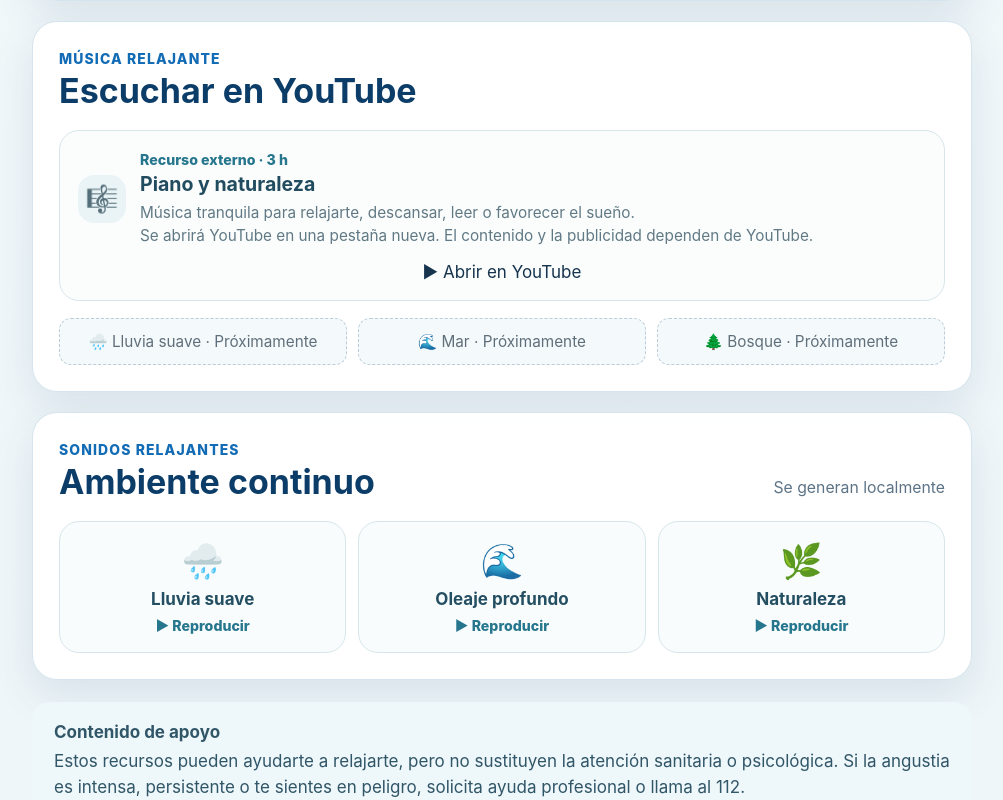
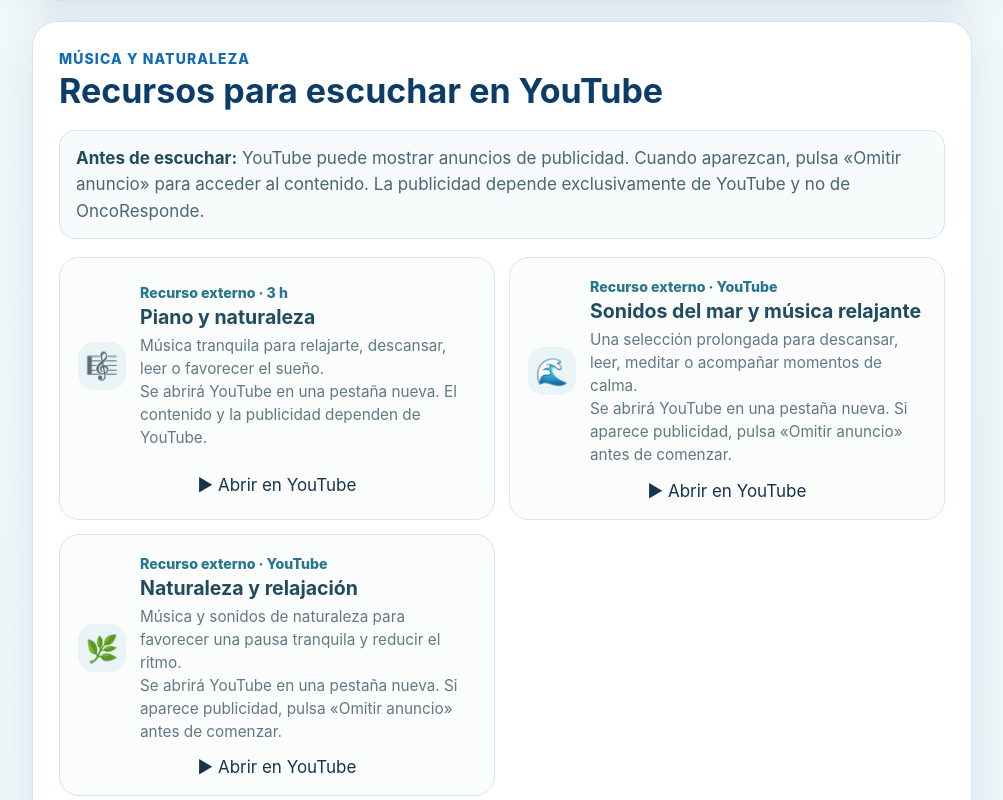
Before and after one commit to Moisesmira/OncoResponde, a React (Vite) app: page /relajate in a window 1280 px wide. Shown: the part 1560-2360 px from the top of the page, without its empty margins (138-1141 px from the left). Built offline with nearby package versions, Linux system fonts and the light colour scheme.

Commit message:
Oncoresponde actualizado con música

```diff
--- a/src/pages/Relaxation.tsx
+++ b/src/pages/Relaxation.tsx
@@ -180,7 +180,9 @@ export default function Relaxation() {
         </section>
 
         <section className="relax-section card">
-          <div className="section-heading"><div><span className="section-kicker">Música relajante</span><h2>Escuchar en YouTube</h2></div></div>
+          <div className="section-heading"><div><span className="section-kicker">Música y naturaleza</span><h2>Recursos para escuchar en YouTube</h2></div></div>
+          <p className="external-resource-warning" role="note"><strong>Antes de escuchar:</strong> YouTube puede mostrar anuncios de publicidad. Cuando aparezcan, pulsa «Omitir anuncio» para acceder al contenido. La publicidad depende exclusivamente de YouTube y no de OncoResponde.</p>
+          <div className="audio-card-grid external-audio-grid">
           <article className="audio-card external-audio-card">
             <span className="audio-card__icon" aria-hidden="true">🎼</span>
             <div>
@@ -199,6 +201,43 @@ export default function Relaxation() {
               ▶ Abrir en YouTube
             </a>
           </article>
+          <article className="audio-card external-audio-card">
+            <span className="audio-card__icon" aria-hidden="true">🌊</span>
+            <div>
+              <small>Recurso externo · YouTube</small>
+              <h3>Sonidos del mar y música relajante</h3>
+              <p>Una selección prolongada para descansar, leer, meditar o acompañar momentos de calma.</p>
+              <p className="external-resource-note">Se abrirá YouTube en una pestaña nueva. Si aparece publicidad, pulsa «Omitir anuncio» antes de comenzar.</p>
+            </div>
+            <a
+              className="primary-button external-link-button"
+              href="https://www.youtube.com/watch?v=263Vb6xiifo&list=RD263Vb6xiifo&start_radio=1"
+              target="_blank"
+              rel="noopener noreferrer"
+              aria-label="Abrir sonidos del mar y música relajante en YouTube, se abre en una pestaña nueva"
+            >
+              ▶ Abrir en YouTube
+            </a>
+          </article>
+          <article className="audio-card external-audio-card">
+            <span className="audio-card__icon" aria-hidden="true">🌿</span>
+            <div>
+              <small>Recurso externo · YouTube</small>
+              <h3>Naturaleza y relajación</h3>
+              <p>Música y sonidos de naturaleza para favorecer una pausa tranquila y reducir el ritmo.</p>
+              <p className="external-resource-note">Se abrirá YouTube en una pestaña nueva. Si aparece publicidad, pulsa «Omitir anuncio» antes de comenzar.</p>
+            </div>
+            <a
+              className="primary-button external-link-button"
+              href="https://www.youtube.com/watch?v=FBd2YJKk15I&list=RDFBd2YJKk15I&start_radio=1"
+              target="_blank"
+              rel="noopener noreferrer"
+              aria-label="Abrir naturaleza y relajación en YouTube, se abre en una pestaña nueva"
+            >
+              ▶ Abrir en YouTube
+            </a>
+          </article>
+          </div>
           <div className="future-music-grid" aria-label="Próximos recursos de música relajante">
             <span>🌧️ Lluvia suave · Próximamente</span>
             <span>🌊 Mar · Próximamente</span>
--- a/src/styles.css
+++ b/src/styles.css
@@ -1119,3 +1119,4 @@ textarea { width: 100%; min-height: 120px; border: 1px solid #bad4e5; border-rad
 
 /* Selector de idioma */
 .language-selector{position:fixed;top:12px;right:14px;z-index:1000;display:flex;align-items:center;gap:8px;padding:7px 9px;border-radius:14px;background:rgba(255,255,255,.94);border:1px solid rgba(190,211,224,.9);box-shadow:0 8px 22px rgba(24,66,91,.12);backdrop-filter:blur(8px);font-size:.72rem;font-weight:850;color:#365e75}.language-selector select{min-height:34px;border:0;border-radius:9px;background:#eef6fb;color:#173f5c;padding:0 8px;font:inherit;font-weight:850}.language-selector select:focus{outline:2px solid #4f9bc8;outline-offset:2px}@media(max-width:620px){.language-selector{top:8px;right:8px;padding:5px}.language-selector>span{display:none}.language-selector select{min-height:32px;font-size:.7rem}}
+.external-resource-warning{margin:14px 0 18px;padding:14px 16px;border:1px solid #d7e6ea;border-radius:16px;background:#f7fbfc;color:#496774;line-height:1.55}.external-resource-warning strong{color:#214b5e}.external-audio-grid{margin-top:0}.external-audio-grid .external-audio-card{height:100%}
```
Also changed, not shown: 5 other files (tests, documents, lock files or other folders).
